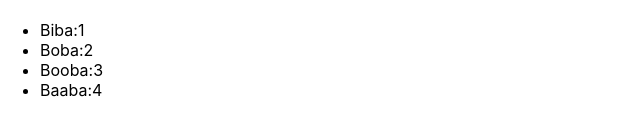
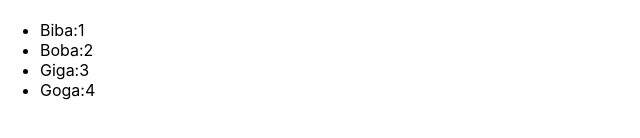
Before and after one commit to ychkydyk/React_GB_Morozov, a React (Create React App) app: page / in a window 1280 px wide. Shown: the part 226-364 px from the top of the page, without its empty margins (0-640 px from the left). Built offline with nearby package versions, Linux system fonts and the light colour scheme.

Commit message:
определяемся с именами

```diff
--- a/src/App.js
+++ b/src/App.js
@@ -15,11 +15,11 @@ export function App() {
             text: '2'
         },
         {
-            author:'Booba',
+            author:'Giga',
             text: '3'
         },
         {
-            author:'Baaba',
+            author:'Goga',
             text: '4'
         },
     ])
```
